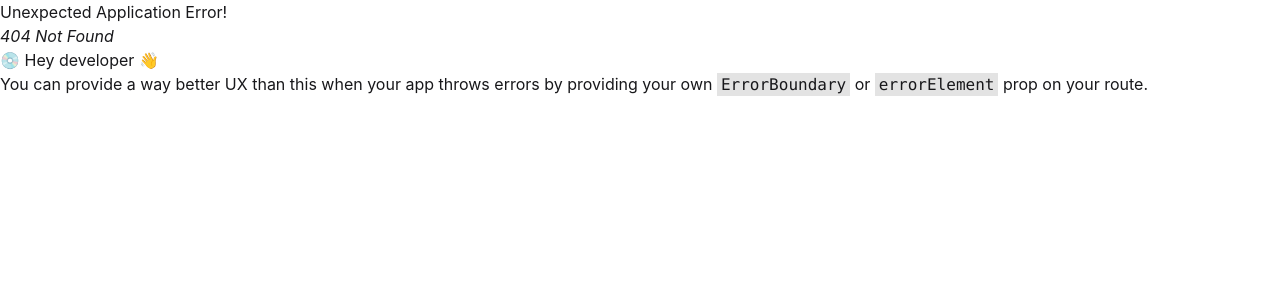
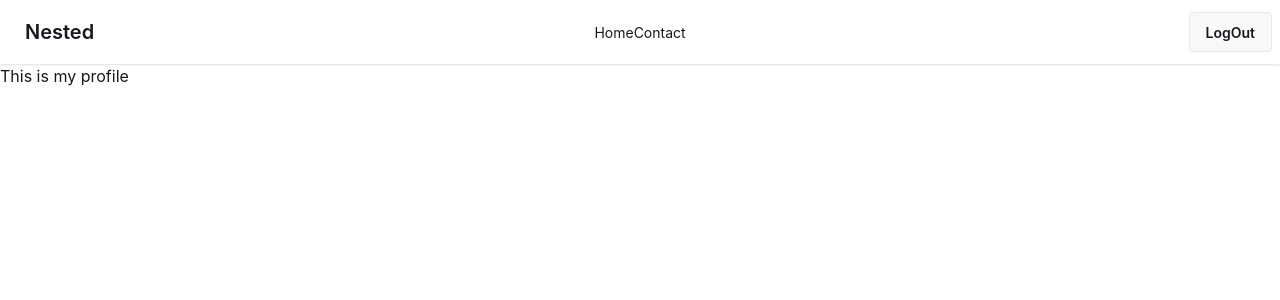
Before and after one commit to asik247/nested-router, a React (Vite) app: page /profile in a window 1280 px wide. Before the commit this address had no page. Shown: the top 300 px of the page. Built offline with nearby package versions, Linux system fonts and the light colour scheme.

Commit message:
link and navlink different implement

```diff
--- /dev/null
+++ b/src/Components/Contact/Contact.jsx
@@ -0,0 +1,11 @@
+import React from 'react';
+
+const Contact = () => {
+    return (
+        <div>
+            <h1>01919195893</h1>
+        </div>
+    );
+};
+
+export default Contact;
--- a/src/Components/Navbar/Navbar.jsx
+++ b/src/Components/Navbar/Navbar.jsx
@@ -1,4 +1,5 @@
 import React from 'react';
+import { Link } from 'react-router';
 
 const Navbar = () => {
     return (
@@ -12,17 +13,17 @@ const Navbar = () => {
                         <ul
                             tabIndex="-1"
                             className="menu menu-sm dropdown-content bg-base-100 rounded-box z-1 mt-3 w-52 p-2 shadow">
-                            <a href="#">Home</a>
-                            <a href="#">About</a>
+                            <a href="/">Home</a>
+                            <a href="contact">Contact</a>
                         </ul>
                     </div>
                     <a className="btn btn-ghost text-xl">Nested</a>
                 </div>
                 <div className="navbar-center hidden lg:flex">
                     <ul className="menu menu-horizontal px-1">
-                        <a href="#">Home</a>
-                        <a href="#">About</a>
-                    </ul>
+                       <Link to={'/'}>Home</Link>
+                       <Link to={'contact'}>Contact</Link>
+                        </ul>
                 </div>
                 <div className="navbar-end">
                     <a className="btn">LogOut</a>
--- /dev/null
+++ b/src/Components/Profile/Profile.jsx
@@ -0,0 +1,11 @@
+import React from 'react';
+
+const Profile = () => {
+    return (
+        <div>
+            <h1>This is my profile</h1>
+        </div>
+    );
+};
+
+export default Profile;
--- a/src/main.jsx
+++ b/src/main.jsx
@@ -5,6 +5,8 @@ import App from './App.jsx'
 import { createBrowserRouter, RouterProvider } from 'react-router'
 import Root from './Components/Route/Root.jsx'
 import About from './Components/About/About.jsx'
+import Contact from './Components/Contact/Contact.jsx'
+import Profile from './Components/Profile/Profile.jsx'
 
 // Nested router code start here;
 const router = createBrowserRouter([
@@ -12,7 +14,9 @@ const router = createBrowserRouter([
     path:"/",
     Component: Root,
     children:[
-      {index:true,Component:About}
+      {index:true,Component:About},
+      {path:"contact",Component:Contact},
+      {path:"profile",Component:Profile},
     ]
   }
 ])
```
